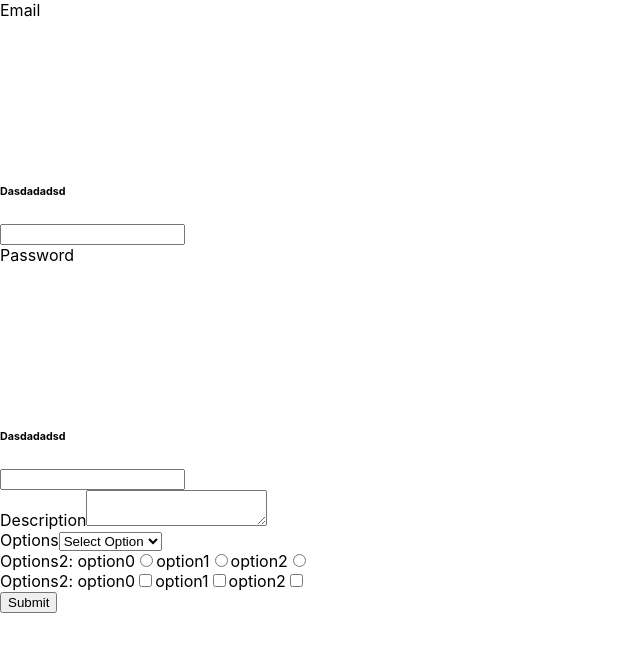
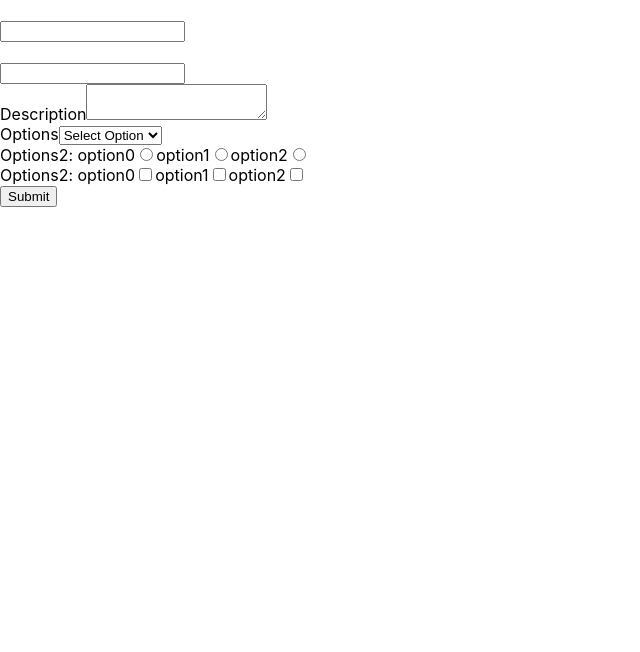
Before and after one commit to cvetanovskistefan72/formik-reusable-components, a React (Create React App) app: page / in a window 1280 px wide. Shown: the top 652 px of the page, without its empty margins (0-640 px from the left). Built offline with nearby package versions, Linux system fonts and the light colour scheme.

Commit message:
Update Input.jsx

```diff
--- a/src/components/Input.jsx
+++ b/src/components/Input.jsx
@@ -6,16 +6,9 @@ export const Input = (props) => {
 
     return (
         <div>
-            <label>{label}</label>
-            <br/>
-            <br/>
-            <br/>
-            <br/>
-            <br/>
-            <br/>
-            <br/>
-            <br/>
-            <h6>Dasdadadsd</h6>
+
+            <br / >
+            <span></span>
             <Field id={name} name={name}   />
             <ErrorMessage name={name} component="span"/>
         </div>
```
